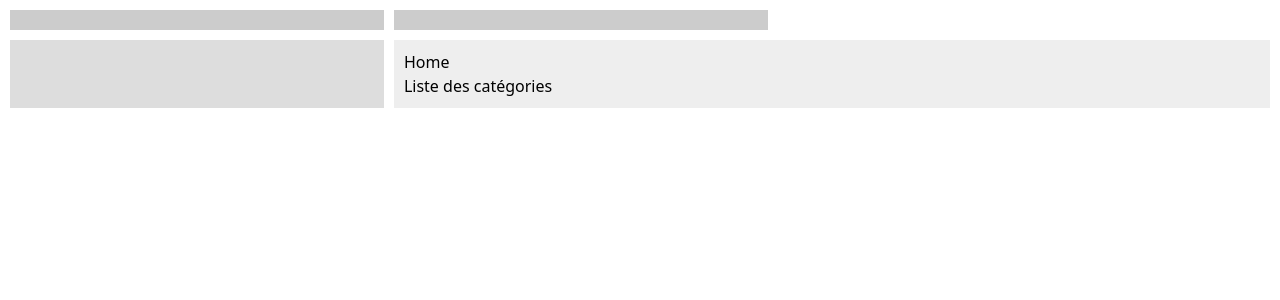
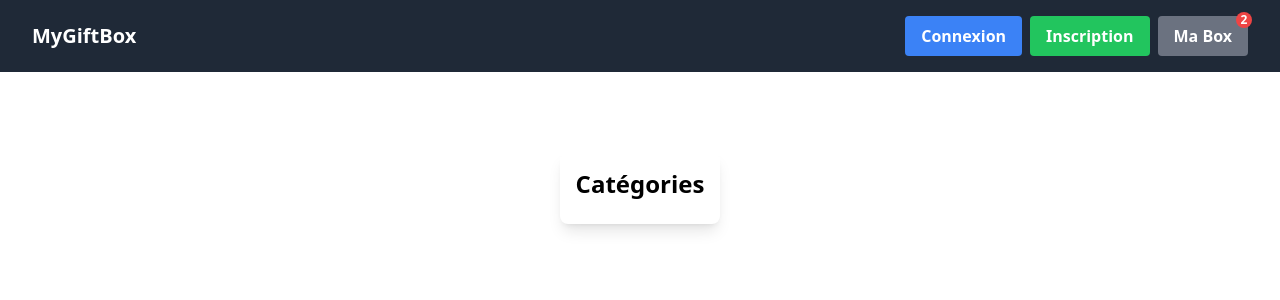
Before and after one commit to Inerska/_td6_giftbox, a PHP site: template gift.appli/src/template/accueil.twig in a window 1280 px wide. Shown: the top 300 px of the page. Run offline with PHP 8.4, Linux system fonts and the light colour scheme; the template is opened without the code that fills it, so the values that code supplies are empty; some libraries are stand-ins or nearby versions.

Commit message:
feat(front-end) : Changement de l'apparence des templates de l'application.

```diff
--- a/gift.appli/src/actions/AccueilAction.php
+++ b/gift.appli/src/actions/AccueilAction.php
@@ -2,6 +2,7 @@
 
 namespace gift\app\actions;
 
+use gift\app\services\CategoriesService;
 use Psr\Http\Message\ResponseInterface as Response;
 use Psr\Http\Message\ServerRequestInterface as Request;
 use Slim\Views\Twig;
@@ -11,6 +12,8 @@ class AccueilAction extends Action
 {
     public function __invoke(Request $request, Response $response, $args): Response
     {
-        return Twig::fromRequest($request)->render($response, 'accueil.twig');
+        return Twig::fromRequest($request)->render($response, 'accueil.twig', [
+            'categories' => CategoriesService::getCategories(),
+        ]);
     }
 }
--- a/gift.appli/src/template/accueil.twig
+++ b/gift.appli/src/template/accueil.twig
@@ -2,8 +2,25 @@
 
 {% block body %}
 
-  <h1>Home</h1>
-
-  <a href="{{ url_for('categories') }}">Liste des catégories</a>
+  <div class="flex justify-center mt-20">
+    <div class="max-w-3xl">
+      <div class="bg-white rounded-lg shadow-lg p-4 mb-4">
+        <h2 class="text-2xl font-bold text-center mb-2">Catégories</h2>
+        <ul class="space-y-4">
+          {% for categorie in categories %}
+            <li class="bg-gray-200 rounded-lg p-4 border-b-2 border-gray-300">
+              <a href="{{ url_for('categorie', {'id': categorie.id}) }}">
+                <div class="flex items-center justify-between mb-2">
+                  <h3 class="text-lg font-bold">{{ categorie.libelle }}</h3>
+                  <span class="text-gray-500 text-sm">{{ categorie.id }}</span>
+                </div>
+                <p class="text-gray-700">{{ categorie.description }}</p>
+              </a>
+            </li>
+          {% endfor %}
+        </ul>
+      </div>
+    </div>
+  </div>
 
 {% endblock %}
--- a/gift.appli/src/template/layout.twig
+++ b/gift.appli/src/template/layout.twig
@@ -1,47 +1,27 @@
 <!DOCTYPE html>
 <html>
 <head>
-    <title>My GiftBox</title>
-    <style>
-        .grid-container {
-            display: grid;
-            grid-template-areas:
-            'header header header'
-            'nav main main'
-            'footer footer footer';
-            grid-gap: 10px;
-            padding: 10px;
-        }
-
-        .header, .footer {
-            grid-area: auto;
-            background-color: #cccccc;
-            padding: 10px;
-            text-align: center;
-        }
-
-        .nav {
-            grid-area: nav;
-            background-color: #dddddd;
-            padding: 10px;
-        }
-
-        .main {
-            grid-area: main;
-            background-color: #eeeeee;
-            padding: 10px;
-        }
-    </style>
+    <title></title>
     <script src="https://cdn.tailwindcss.com"></script>
 </head>
 <body class="grid-container">
-<header class="header">
 
+<header class="bg-gray-800 py-4 px-8 flex items-center justify-between">
+    <div class="text-white font-bold text-xl"><a href="{{ url_for("accueil")}}">MyGiftBox</a></div>
+
+    <div class="flex items-center">
+        <button class="bg-blue-500 hover:bg-blue-700 text-white font-semibold py-2 px-4 rounded mr-2">Connexion</button>
+        <button class="bg-green-500 hover:bg-green-700 text-white font-semibold py-2 px-4 rounded mr-2">Inscription</button>
+        <div class="relative">
+            <button class="bg-gray-500 hover:bg-gray-700 text-white font-semibold py-2 px-4 rounded">
+                Ma Box
+            </button>
+            <div class="absolute top-0 right-0 bg-red-500 text-white rounded-full w-4 h-4 flex items-center justify-center -mt-1 -mr-1">
+                <span class="text-xs font-semibold">2</span>
+            </div>
+        </div>
+    </div>
 </header>
-
-<nav class="nav">
-
-</nav>
 
 <main class="main">
     {% block body %}{% endblock %}
@@ -50,5 +30,6 @@
 <footer class="footer">
 
 </footer>
+
 </body>
 </html>
```
Also changed, not shown: gift.appli/src/actions/CategoryByIdAction.php (+6 -2 lines), gift.appli/src/template/categorie.twig (+20 -7 lines).
